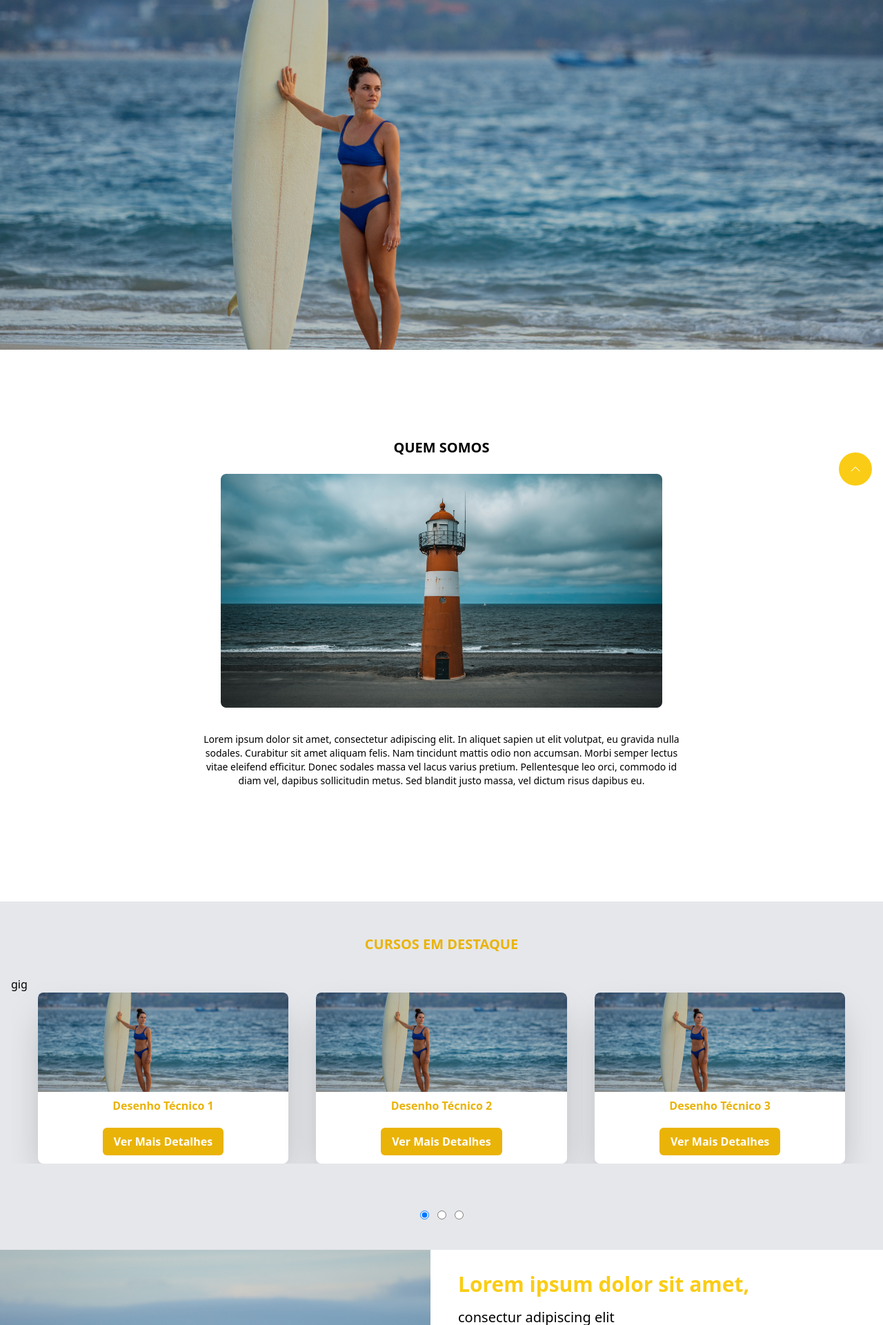
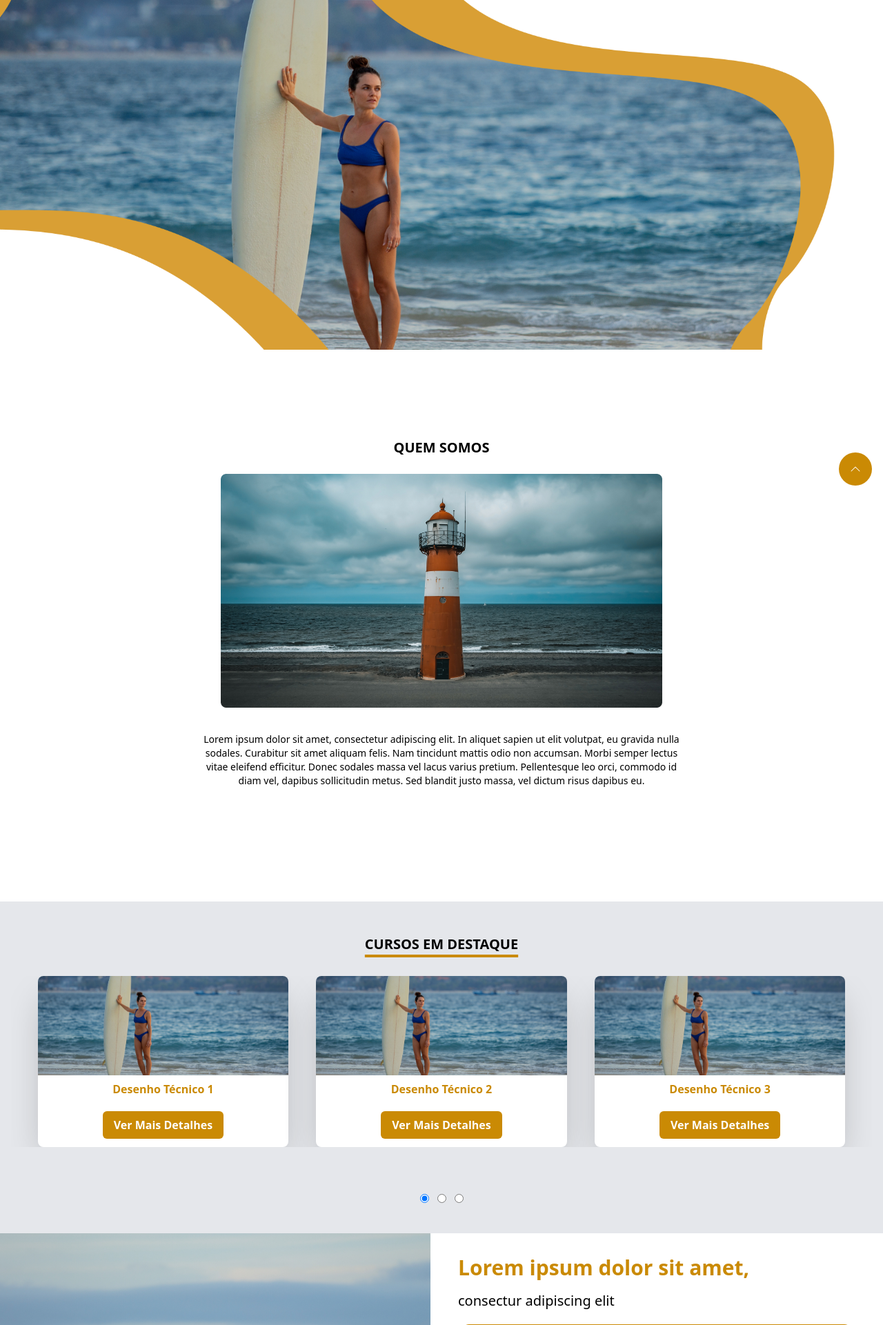
Before and after one commit to maxmeio/maxmeio-teste-dev-2023, a Laravel app: template resources/views/home.blade.php in a window 1280 px wide. Shown: the part 80-2001 px from the top of the page at 69% size. Run offline with Laravel 10, Linux system fonts and the light colour scheme; the template is opened without the code that fills it, so the values that code supplies are empty; style sheets or scripts are compiled from the project's sources; some libraries are stand-ins or nearby versions.

Commit message:
atualização de imagem do header e cores

```diff
--- a/package.json
+++ b/package.json
@@ -14,6 +14,7 @@
         "vite": "^4.0.0"
     },
     "dependencies": {
+        "owl.carousel": "^2.3.4",
         "vue-owl-carousel2": "^2.0.7"
     }
 }
--- a/resources/views/home.blade.php
+++ b/resources/views/home.blade.php
@@ -4,19 +4,19 @@
 
 @section('header')
 <ul class="flex flex-col sm:flex-row justify-center mt-4 sm:mt-10">
-    <li class="mr-0 mb-2 sm:mr-6 sm:mb-0 hover:underline md:underline-offset-4 hover:text-black hover:border-b-2 hover:border-yellow-400">
+    <li class="mr-0 mb-2 sm:mr-6 sm:mb-0 hover:underline md:underline-offset-4 hover:text-black hover:border-b-2 hover:border-yellow-600">
         <a href="#quemsomos">Quem somos</a>
     </li>
-    <li class="mr-0 mb-2 sm:mr-6 sm:mb-0 hover:underline md:underline-offset-4 hover:text-black hover:border-b-2 hover:border-yellow-400">
+    <li class="mr-0 mb-2 sm:mr-6 sm:mb-0 hover:underline md:underline-offset-4 hover:text-black hover:border-b-2 hover:border-yellow-600">
         <a href="#vantagem">Vantagens de assinar</a>
     </li>
-    <li class="mr-0 mb-2 sm:mr-6 sm:mb-0 hover:underline md:underline-offset-4 hover:text-black hover:border-b-2 hover:border-yellow-400">
+    <li class="mr-0 mb-2 sm:mr-6 sm:mb-0 hover:underline md:underline-offset-4 hover:text-black hover:border-b-2 hover:border-yellow-600">
         <a href="#cursosemdestaque">Quero assinar</a>
     </li>
-    <li class="mr-0 mb-2 sm:mr-6 sm:mb-0 hover:underline md:underline-offset-4 hover:text-black hover:border-b-2 hover:border-yellow-400">
+    <li class="mr-0 mb-2 sm:mr-6 sm:mb-0 hover:underline md:underline-offset-4 hover:text-black hover:border-b-2 hover:border-yellow-600">
         <a href="#faq">Perguntas frequentes</a>
     </li>
-    <li class="mr-0 hover:underline md:underline-offset-4 hover:text-black hover:border-b-2 hover:border-yellow-400">
+    <li class="mr-0 hover:underline md:underline-offset-4 hover:text-black hover:border-b-2 hover:border-yellow-600">
         <a href="#contato">Contato</a>
     </li>
 </ul>
@@ -31,7 +31,7 @@
 
  <!-- Imagem de cabeçalho -->
     <div class="w-full bg-gray-500 flex items-center justify-center">
-        <img class="h-auto w-full object-cover" src="imagens/image41.png" alt="Minha Imagem">
+        <img class="h-auto w-full object-cover" src="imagens/image.png" alt="Minha Imagem">
     </div>
 
     <!-- Conteúdo centralizado -->
@@ -61,12 +61,12 @@
         <!-- Retângulos com texto à direita -->
         <div class="flex-initial md:w-2/4 m-4">
             <div class="m-2">
-                <h2 class="m-4 text-yellow-400 font-bold text-3xl">Lorem ipsum dolor sit amet,</h2>
+                <h2 class="m-4 text-yellow-600 font-bold text-3xl">Lorem ipsum dolor sit amet,</h2>
                 <h3 class="m-4 text-xl">consectur adipiscing elit</h3>
             </div>
 
             <!-- Primeiro retângulo -->
-            <div class="bg-yellow-500 rounded-xl p-4 mx-7 my-5 h-24 flex">
+            <div class="bg-yellow-600 rounded-xl p-4 mx-7 my-5 h-24 flex">
                 <p class="text-white  font-bold flex-none text-5xl ml-2">1 |</p>
                 <div class="mx-10">
                     <p class="text-white text-xl flex-1 w-64 font-semibold"> Lorem ipsum dolor sit amet</p>
@@ -78,7 +78,7 @@
             </div>
 
             <!-- Segundo retângulo -->
-            <div class="bg-yellow-500 rounded-xl p-4 mx-7 my-5 h-24 flex">
+            <div class="bg-yellow-600 rounded-xl p-4 mx-7 my-5 h-24 flex">
                 <p class="text-white  font-bold flex-none text-5xl ml-2">2 |</p>
                 <div class="mx-10">
                     <p class="text-white text-xl flex-1 w-64 font-semibold"> Lorem ipsum dolor sit amet</p>
@@ -90,7 +90,7 @@
             </div>
 
             <!-- Terceiro retângulo -->
-            <div class="bg-yellow-500 rounded-xl p-4 mx-7 my-5 h-24 flex">
+            <div class="bg-yellow-600 rounded-xl p-4 mx-7 my-5 h-24 flex">
                 <p class="text-white  font-bold flex-none text-5xl ml-2">3 |</p>
                 <div class="mx-10">
                     <p class="text-white text-xl flex-1 w-64 font-semibold"> Lorem ipsum dolor sit amet</p>
@@ -102,7 +102,7 @@
             </div>
 
             <!-- Quarto retângulo -->
-            <div class="bg-yellow-500 rounded-xl p-4 mx-7 my-5 h-24 flex">
+            <div class="bg-yellow-600 rounded-xl p-4 mx-7 my-5 h-24 flex">
                 <p class="text-white  font-bold flex-none text-5xl ml-2">4 |</p>
                 <div class="mx-10">
                     <p class="text-white text-xl flex-1 w-64 font-semibold"> Lorem ipsum dolor sit amet</p>
@@ -114,7 +114,7 @@
             </div>
 
             <!-- Botão -->
-            <button class="bg-yellow-500 text-white font-semibold py-1 px-3 md:px-14 rounded-full mt-10 ml-9">
+            <button class="bg-yellow-600 text-white font-semibold py-1 px-3 md:px-14 rounded-full mt-10 ml-9">
                 Lorem ipsum
             </button>
         </div>
@@ -193,7 +193,7 @@
         </div>
 
         <div class="flex justify-center">
-            <button class="m-8 bg-yellow-400 text-white font-semibold py-2 px-8 rounded-full">Saiba mais</button>
+            <button class="m-8 bg-yellow-600 text-white font-semibold py-2 px-8 rounded-full">Saiba mais</button>
         </div>
 
     </div>
@@ -216,7 +216,7 @@
 
 <!-- contato ------------------------------------------------------------------------------------------------>
                 <div class="m-8">
-                    <h1 id="contato" class="text-center font-bold text-xl underline md:underline-offset-8 decoration-yellow-500 decoration-4 underline-offset-1">CONTATO</h1>
+                    <h1 id="contato" class="text-center font-bold text-xl underline md:underline-offset-8 decoration-yellow-600 decoration-4 underline-offset-1">CONTATO</h1>
                 </div>
     <div class="mx-auto bg-white rounded-lg shadow-md flex flex-row justify-center">
 
@@ -242,23 +242,23 @@
             <form action="/home" method="post" class="w-full">
                 @csrf
                 <div class="mb-2">
-                    <input type="text" name='nome' placeholder="Digite seu nome..." class="w-full border border-yellow-500 rounded-2xl p-2 mb-2">
+                    <input type="text" name='nome' placeholder="Digite seu nome..." class="w-full border border-yellow-600 rounded-2xl p-2 mb-2">
                     @error('nome')
                         <p class="text-red-500 text-sm">{{ $message }}</p>
                     @enderror
                 </div>
                 <div class="mb-2">
-                    <input type="text" name='email' placeholder="Digite seu E-mail..." class="w-full border border-yellow-500 rounded-2xl p-2">
+                    <input type="text" name='email' placeholder="Digite seu E-mail..." class="w-full border border-yellow-600 rounded-2xl p-2">
                     @error('email')
                         <p class="text-red-500 text-sm">{{ $message }}</p>
                     @enderror
                 </div>
                 <div class="flex flex-col md:flex-row mb-2">
-                    <input type="text" name='interesse' placeholder="Digite seu interesse..." class="w-full md:w-2/3 border border-yellow-500 rounded-2xl p-2 mb-2 md:mb-0 md:mr-3">
+                    <input type="text" name='interesse' placeholder="Digite seu interesse..." class="w-full md:w-2/3 border border-yellow-600 rounded-2xl p-2 mb-2 md:mb-0 md:mr-3">
                     @error('interesse')
                         <p class="text-red-500 text-sm">{{ $message }}</p>
                     @enderror
-                    <input type="date" name='data_nascimento' placeholder="  /  /  ..." class="w-full md:w-1/3 border border-yellow-500 rounded-2xl p-2">
+                    <input type="date" name='data_nascimento' placeholder="  /  /  ..." class="w-full md:w-1/3 border border-yellow-600 rounded-2xl p-2">
                     @error('data_nascimento')
                         <p class="text-red-500 text-sm">{{ $message }}</p>
                     @enderror
@@ -269,7 +269,7 @@
                         <p class="text-red-500 text-sm">{{ $message }}</p>
                     @enderror
                 </div>
-                <button type="submit" class="bg-yellow-500 text-white py-2 px-12 rounded-3xl hover:bg-yellow-600">Enviar</button>
+                <button type="submit" class="bg-yellow-600 text-white py-2 px-12 rounded-3xl hover:bg-yellow-600">Enviar</button>
             </form>
         </div>
 
--- a/resources/views/layout/index.blade.php
+++ b/resources/views/layout/index.blade.php
@@ -27,16 +27,16 @@
   <!-- limite -->
     <!-- Carrossel de Banners -->
     <div class="flex flex-col bg-gray-200 p-4">
-    <h1 id="cursosemdestaqu" class="text-yellow-500 font-bold p-8 text-center text-xl ">CURSOS EM DESTAQUE</h1>
+    <h1 id="cursosemdestaqu" class="underline md:underline-offset-8 decoration-yellow-600 decoration-4 underline-offset-1 font-bold p-8 text-center text-xl ">CURSOS EM DESTAQUE</h1>
     <!-- Banners -->
     <div class="relative overflow-hidden mx-auto w-full max-w-screen-xl mb-10">
-        <!-- Banner Container -->gig
+        <!-- Banner Container -->
         <div id="banner-container" class="flex flex-nowrap gap-10 justify-center transition-transform duration-500 ease-in-out">
             <!-- Banner 1 -->
             <div class="banner-item bg-white flex flex-col items-center justify-center rounded-lg overflow-hidden shadow-2xl">
                 <img src="imagens/image41.png" alt="Banner 1" class="w-full h-36 object-cover">
-                <h2 class="m-2 text-yellow-500 font-bold">Desenho Técnico 1</h2>
-                <button class="m-3 px-4 py-2 bg-yellow-500 text-white font-bold rounded-md hover:bg-yellow-600">
+                <h2 class="m-2 text-yellow-600 font-bold">Desenho Técnico 1</h2>
+                <button class="m-3 px-4 py-2 bg-yellow-600 text-white font-bold rounded-md hover:bg-yellow-600">
                     Ver Mais Detalhes
                 </button>
             </div>
@@ -44,8 +44,8 @@
             <!-- Banner 2 -->
             <div class="banner-item bg-white flex flex-col items-center justify-center rounded-lg overflow-hidden shadow-2xl">
                 <img src="imagens/image41.png" alt="Banner 2" class="w-full h-36 object-cover">
-                <h2 class="m-2 text-yellow-500 font-bold">Desenho Técnico 2</h2>
-                <button class="m-3 px-4 py-2 bg-yellow-500 text-white font-bold rounded-md hover:bg-yellow-600">
+                <h2 class="m-2 text-yellow-600 font-bold">Desenho Técnico 2</h2>
+                <button class="m-3 px-4 py-2 bg-yellow-600 text-white font-bold rounded-md hover:bg-yellow-600">
                     Ver Mais Detalhes
                 </button>
             </div>
@@ -53,8 +53,8 @@
             <!-- Banner 3 -->
             <div class="banner-item bg-white flex flex-col items-center justify-center rounded-lg overflow-hidden shadow-2xl">
                 <img src="imagens/image41.png" alt="Banner 3" class="w-full h-36 object-cover">
-                <h2 class="m-2 text-yellow-500 font-bold">Desenho Técnico 3</h2>
-                <button class="m-3 px-4 py-2 bg-yellow-500 text-white font-bold rounded-md hover:bg-yellow-600">
+                <h2 class="m-2 text-yellow-600 font-bold">Desenho Técnico 3</h2>
+                <button class="m-3 px-4 py-2 bg-yellow-600 text-white font-bold rounded-md hover:bg-yellow-600">
                     Ver Mais Detalhes
                 </button>
             </div>
@@ -115,7 +115,7 @@
     @yield('continue')
 
     <div class="fixed bottom-0 right-0 m-4">
-        <button class="bg-yellow-400 hover:bg-yellow-600 text-white font-bold w-12 h-12 rounded-full flex items-center justify-center" onclick="scrollToTop()">
+        <button class="bg-yellow-600 hover:bg-yellow-700 text-white font-bold w-12 h-12 rounded-full flex items-center justify-center" onclick="scrollToTop()">
             <svg xmlns="http://www.w3.org/2000/svg" width="16" height="16" fill="currentColor" class="bi bi-chevron-up" viewBox="0 0 16 16">
                 <path fill-rule="evenodd" d="M7.646 4.646a.5.5 0 0 1 .708 0l6 6a.5.5 0 0 1-.708.708L8 5.707l-5.646 5.647a.5.5 0 0 1-.708-.708l6-6z"/>
             </svg>
--- a/routes/web.php
+++ b/routes/web.php
@@ -18,7 +18,7 @@ use App\Http\Controllers\AdmControler;
 //     return view('welcome');
 // });
 
-Route::get('home', [HomeControler::class, 'index']);
+Route::get('/', [HomeControler::class, 'index']);
 Route::post('home', [HomeControler::class, 'store']);
 
 
```
Also changed, not shown: package-lock.json, public/imagens/image.png (added).
